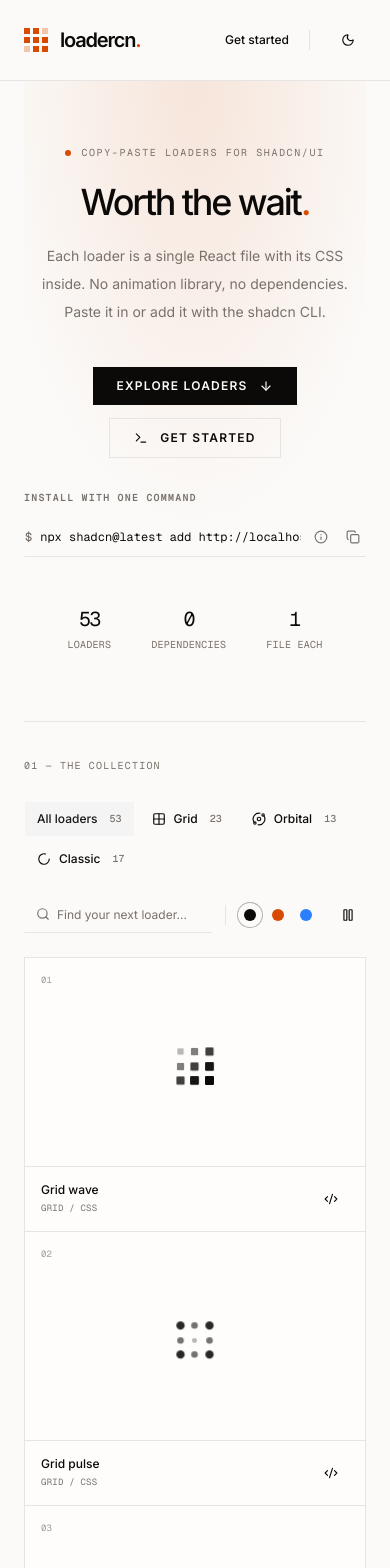
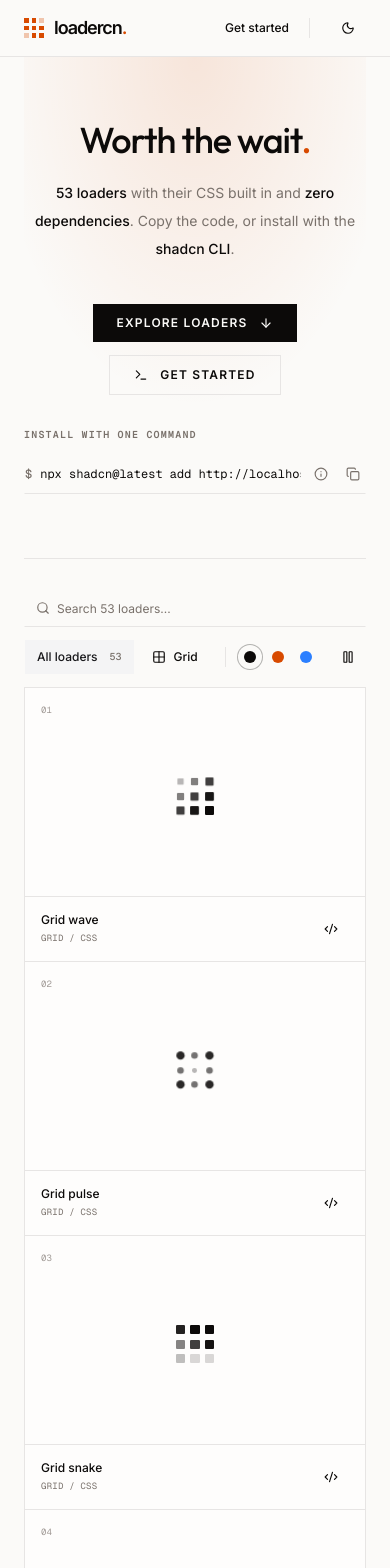
Before and after one commit to mnove/loadercn, a Next.js app: page / in a window 390 px wide. Shown: the top 1568 px of the page. Built offline with nearby package versions, Linux system fonts and the light colour scheme.

Commit message:
Redesign gallery layout and compact header

```diff
--- a/components/loader-gallery.tsx
+++ b/components/loader-gallery.tsx
@@ -77,16 +77,13 @@ export function LoaderGallery({ items }: { items: Item[] }) {
       <SiteHeader />
       <main className="mx-auto max-w-[1280px] px-6 md:px-10">
         <section className="flex flex-col items-center border-b bg-[radial-gradient(ellipse_60%_70%_at_50%_0%,color-mix(in_oklch,var(--primary)_12%,transparent),transparent)] py-16 text-center md:py-24">
-          <div className="mb-6 flex items-center gap-2.5 font-mono text-[10px] tracking-[.16em] text-muted-foreground uppercase">
-            <span className="size-1.5 rounded-full bg-primary" />
-            Copy-paste loaders for shadcn/ui
-          </div>
-          <h1 className="text-[clamp(2.25rem,4.5vw,3.75rem)] leading-[1.05] font-medium tracking-[-.06em]">
+          <h1 className="font-heading text-[clamp(2.25rem,4.5vw,3.75rem)] leading-[1.05] font-medium tracking-[-.03em]">
             Worth the wait<span className="text-primary">.</span>
           </h1>
-          <p className="mt-5 max-w-[420px] text-sm leading-7 text-muted-foreground">
-            Each loader is a single React file with its CSS inside. No animation
-            library, no dependencies. Paste it in or add it with the shadcn CLI.
+          <p className="mt-5 max-w-[440px] text-sm leading-7 text-muted-foreground *:font-medium *:text-foreground">
+            <strong>{items.length} loaders</strong> with their CSS built in and{" "}
+            <strong>zero dependencies</strong>. Copy the code, or install with
+            the <strong>shadcn CLI</strong>.
           </p>
           <div className="mt-10 flex flex-wrap justify-center gap-3">
             <Button
@@ -109,38 +106,33 @@ export function LoaderGallery({ items }: { items: Item[] }) {
             name="classic-ring"
             className="mt-8 w-full max-w-md text-left"
           />
-          <div className="mt-12 flex gap-10 font-mono text-[10px] leading-6 tracking-wide text-muted-foreground">
-            <div>
-              <span className="block text-xl tracking-[-.08em] text-foreground">
-                {items.length}
-              </span>
-              LOADERS
-            </div>
-            <div>
-              <span className="block text-xl tracking-[-.08em] text-foreground">
-                0
-              </span>
-              DEPENDENCIES
-            </div>
-            <div>
-              <span className="block text-xl tracking-[-.08em] text-foreground">
-                1
-              </span>
-              FILE EACH
-            </div>
-          </div>
         </section>
 
-        <section id="collection" className="scroll-mt-6 pt-9 pb-16">
-          <div className="mb-7 flex items-center justify-between font-mono text-[10px] tracking-[.12em] text-muted-foreground uppercase">
-            <span>01 — The collection</span>
-            <span className="hidden sm:block">
-              Built for React. Yours to customize.
-            </span>
-          </div>
-          <div className="mb-6 flex flex-wrap items-center justify-between gap-5">
+        <section id="collection" className="pt-5 pb-16">
+          <div className="sticky top-0 z-10 flex flex-wrap items-center gap-x-4 gap-y-3 border-b bg-background py-3">
+            <div className="relative w-full sm:w-56">
+              <Search className="absolute top-2.5 left-3 size-3.5 text-muted-foreground" />
+              <Input
+                aria-label="Search loaders"
+                placeholder={`Search ${items.length} loaders...`}
+                value={query}
+                onChange={(e) => setQuery(e.target.value)}
+                className="h-9 pl-8 text-xs md:text-xs"
+              />
+              {query && (
+                <Button
+                  variant="ghost"
+                  size="icon-xs"
+                  className="absolute top-1 right-1"
+                  aria-label="Clear search"
+                  onClick={() => setQuery("")}
+                >
+                  <X />
+                </Button>
+              )}
+            </div>
             <div
-              className="flex flex-wrap items-center gap-1"
+              className="flex min-w-0 flex-1 basis-0 [scrollbar-width:none] items-center gap-1 overflow-x-auto"
               role="group"
               aria-label="Filter by loader family"
             >
@@ -179,7 +171,7 @@ export function LoaderGallery({ items }: { items: Item[] }) {
                   size="sm"
                   aria-pressed={category === filter.id}
                   onClick={() => setCategory(filter.id)}
-                  className="gap-2 px-3 text-xs font-medium tracking-normal normal-case"
+                  className="shrink-0 gap-2 px-3 text-xs font-medium tracking-normal normal-case"
                 >
                   {filter.icon && <filter.icon />}
                   {filter.label}
@@ -189,28 +181,14 @@ export function LoaderGallery({ items }: { items: Item[] }) {
                 </Button>
               ))}
             </div>
-            <div className="flex w-full items-center gap-3 sm:w-auto">
-              <div className="relative flex-1 sm:w-48">
-                <Search className="absolute top-2.5 left-3 size-3.5 text-muted-foreground" />
-                <Input
-                  aria-label="Search loaders"
-                  placeholder="Find your next loader..."
-                  value={query}
-                  onChange={(e) => setQuery(e.target.value)}
-                  className="h-9 pl-8 text-xs md:text-xs"
-                />
-                {query && (
-                  <Button
-                    variant="ghost"
-                    size="icon-xs"
-                    className="absolute top-1 right-1"
-                    aria-label="Clear search"
-                    onClick={() => setQuery("")}
-                  >
-                    <X />
-                  </Button>
-                )}
-              </div>
+            <div className="flex shrink-0 items-center gap-3">
+              <span
+                aria-live="polite"
+                className="font-mono text-[10px] whitespace-nowrap text-muted-foreground"
+              >
+                {(query || category !== "all") &&
+                  `${filtered.length} ${filtered.length === 1 ? "result" : "results"}`}
+              </span>
               <span className="h-5 border-l" />
               <div
                 className="flex gap-1"
@@ -246,7 +224,7 @@ export function LoaderGallery({ items }: { items: Item[] }) {
           </div>
 
           <div
-            className={`loader-gallery grid border-t border-l sm:grid-cols-2 lg:grid-cols-3 ${paused ? "animations-paused" : ""}`}
+            className={`loader-gallery grid border-l sm:grid-cols-2 lg:grid-cols-3 xl:grid-cols-4 ${paused ? "animations-paused" : ""}`}
             data-color={color}
           >
             {filtered.map((item) => {
@@ -302,9 +280,11 @@ export function LoaderGallery({ items }: { items: Item[] }) {
             })}
           </div>
           {!filtered.length && (
-            <div className="border border-dashed py-20 text-center">
+            <div className="mt-6 border border-dashed py-20 text-center">
               <Search className="mx-auto mb-4 size-6 text-muted-foreground" />
-              <h2 className="text-sm font-medium">No loaders found</h2>
+              <h2 className="font-heading text-base font-medium">
+                No loaders found
+              </h2>
               <p className="mt-2 text-xs text-muted-foreground">
                 Try a different name or explore another family.
               </p>
@@ -321,10 +301,7 @@ export function LoaderGallery({ items }: { items: Item[] }) {
               </Button>
             </div>
           )}
-          <div className="mt-6 flex justify-between font-mono text-[10px] text-muted-foreground">
-            <span aria-live="polite">
-              Showing {filtered.length} of {items.length} loaders
-            </span>
+          <div className="mt-6 flex justify-end font-mono text-[10px] text-muted-foreground">
             <span>Less waiting. More character.</span>
           </div>
         </section>
@@ -335,7 +312,9 @@ export function LoaderGallery({ items }: { items: Item[] }) {
               <Terminal className="size-4" />
             </span>
             <div>
-              <h2 className="text-sm font-medium">One command. All yours.</h2>
+              <h2 className="font-heading text-base font-medium">
+                One command. All yours.
+              </h2>
               <p className="mt-2 text-xs leading-5 text-muted-foreground">
                 No animation library. No extra dependencies. Just React and CSS.
               </p>
--- a/components/site-header.tsx
+++ b/components/site-header.tsx
@@ -10,14 +10,14 @@ export function SiteHeader() {
   const { resolvedTheme, setTheme } = useTheme()
   return (
     <header className="border-b">
-      <div className="mx-auto flex h-20 max-w-[1280px] items-center justify-between px-6 md:px-10">
+      <div className="mx-auto flex h-14 max-w-[1280px] items-center justify-between px-6 md:px-10">
         <Link
           href="/"
           aria-label="loadercn home"
-          className="flex items-center gap-3"
+          className="flex items-center gap-2.5"
         >
-          <Mark />
-          <span className="text-xl font-semibold tracking-[-.06em]">
+          <Mark small />
+          <span className="text-lg font-semibold tracking-[-.06em]">
             loadercn<span className="text-primary">.</span>
           </span>
         </Link>
```
